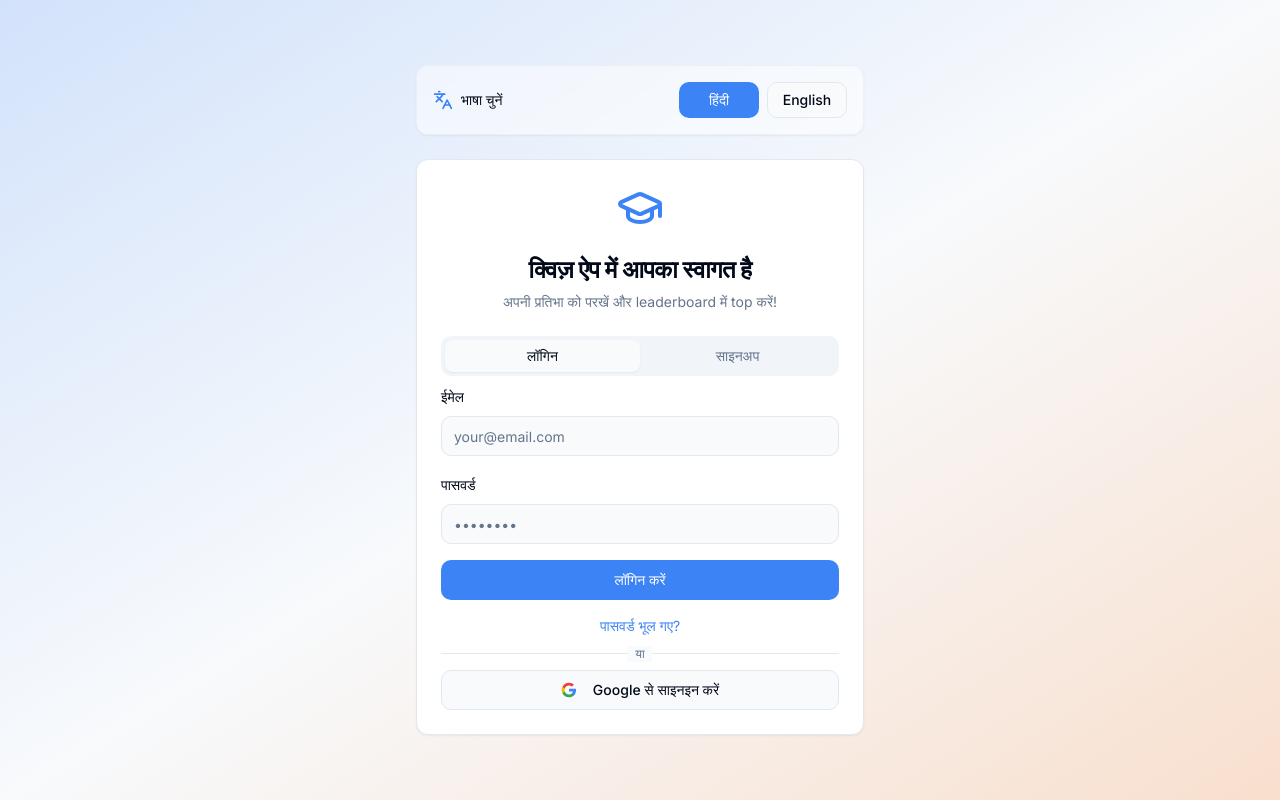
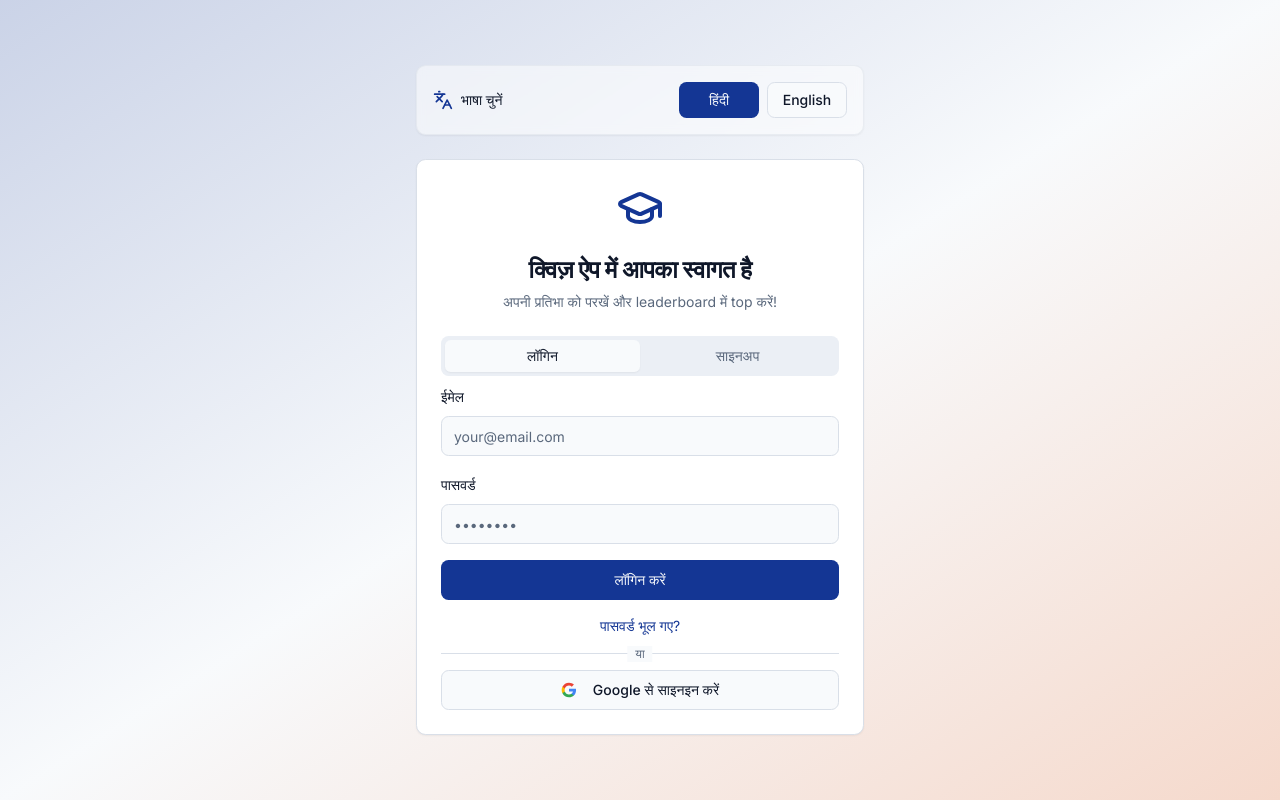
Before and after one commit to topapa547-cell/quizify-any-subject-17470, a React (Vite) app: page /auth in a window 1280 px wide. Built offline with nearby package versions, Linux system fonts and the light colour scheme.

Commit message:
Changes
Co-authored-by: topapa547-cell <244671824+topapa547-cell@users.noreply.github.com>

```diff
--- a/src/index.css
+++ b/src/index.css
@@ -8,129 +8,130 @@ All colors MUST be HSL.
 
 @layer base {
   :root {
+    /* Clean Academic — light */
     --background: 210 40% 98%;
-    --foreground: 222.2 84% 4.9%;
+    --foreground: 222 47% 11%;
 
     --card: 0 0% 100%;
-    --card-foreground: 222.2 84% 4.9%;
+    --card-foreground: 222 47% 11%;
 
     --popover: 0 0% 100%;
-    --popover-foreground: 222.2 84% 4.9%;
+    --popover-foreground: 222 47% 11%;
 
-    --primary: 217 91% 60%;
-    --primary-foreground: 0 0% 100%;
+    --primary: 224 76% 33%;
+    --primary-foreground: 210 40% 98%;
 
-    --secondary: 142 76% 36%;
-    --secondary-foreground: 0 0% 100%;
+    --secondary: 215 25% 27%;
+    --secondary-foreground: 210 40% 98%;
 
-    --muted: 210 40% 96.1%;
-    --muted-foreground: 215.4 16.3% 46.9%;
+    --muted: 214 32% 94%;
+    --muted-foreground: 215 16% 42%;
 
-    --accent: 25 95% 53%;
+    --accent: 20 91% 48%;
     --accent-foreground: 0 0% 100%;
 
-    --destructive: 0 84.2% 60.2%;
+    --destructive: 0 72% 51%;
     --destructive-foreground: 210 40% 98%;
 
-    --border: 214.3 31.8% 91.4%;
-    --input: 214.3 31.8% 91.4%;
-    --ring: 217 91% 60%;
+    --border: 214 25% 88%;
+    --input: 214 25% 88%;
+    --ring: 224 76% 33%;
 
-    --radius: 0.75rem;
+    --radius: 0.6rem;
 
-    /* Duolingo-inspired colors */
-    --success-green: 142 76% 36%;
-    --learning-blue: 199 89% 48%;
-    --warning-yellow: 45 100% 51%;
-    --energy-orange: 25 95% 53%;
+    --success-green: 158 64% 38%;
+    --learning-blue: 224 76% 45%;
+    --warning-yellow: 38 92% 50%;
+    --energy-orange: 20 91% 48%;
 
-    /* Subject colors */
-    --math-blue: 217 91% 60%;
-    --science-green: 142 76% 36%;
-    --social-orange: 25 95% 53%;
-    --hindi-purple: 271 81% 56%;
-    --english-pink: 330 81% 60%;
+    --math-blue: 224 76% 40%;
+    --science-green: 158 64% 38%;
+    --social-orange: 20 91% 48%;
+    --hindi-purple: 262 52% 47%;
+    --english-pink: 340 65% 47%;
 
-    /* League colors */
-    --bronze-color: 25 50% 50%;
-    --silver-color: 0 0% 75%;
-    --gold-color: 43 100% 50%;
-    --diamond-color: 190 100% 85%;
+    --bronze-color: 25 55% 42%;
+    --silver-color: 215 15% 65%;
+    --gold-color: 43 90% 48%;
+    --diamond-color: 190 85% 55%;
 
-    /* Gradients */
-    --quiz-gradient: linear-gradient(135deg, hsl(217 91% 60%) 0%, hsl(217 91% 70%) 100%);
-    --hero-gradient: linear-gradient(135deg, hsl(217 91% 60%) 0%, hsl(271 81% 56%) 100%);
-    --success-gradient: linear-gradient(135deg, hsl(142 76% 36%) 0%, hsl(142 76% 46%) 100%);
-    --math-gradient: linear-gradient(135deg, hsl(217 91% 60%) 0%, hsl(217 91% 50%) 100%);
-    --science-gradient: linear-gradient(135deg, hsl(142 76% 36%) 0%, hsl(142 76% 28%) 100%);
-    --social-gradient: linear-gradient(135deg, hsl(25 95% 53%) 0%, hsl(25 95% 43%) 100%);
-    --hindi-gradient: linear-gradient(135deg, hsl(271 81% 56%) 0%, hsl(271 81% 46%) 100%);
-    --english-gradient: linear-gradient(135deg, hsl(330 81% 60%) 0%, hsl(330 81% 50%) 100%);
+    --academic-gradient: linear-gradient(135deg, hsl(224 76% 33%) 0%, hsl(224 76% 22%) 100%);
+    --focus-gradient: linear-gradient(135deg, hsl(224 76% 33%) 0%, hsl(262 52% 42%) 100%);
+    --quiz-gradient: linear-gradient(135deg, hsl(224 76% 33%) 0%, hsl(224 76% 45%) 100%);
+    --hero-gradient: linear-gradient(135deg, hsl(224 76% 28%) 0%, hsl(224 76% 40%) 100%);
+    --success-gradient: linear-gradient(135deg, hsl(158 64% 38%) 0%, hsl(158 64% 30%) 100%);
+    --math-gradient: linear-gradient(135deg, hsl(224 76% 40%) 0%, hsl(224 76% 30%) 100%);
+    --science-gradient: linear-gradient(135deg, hsl(158 64% 38%) 0%, hsl(158 64% 28%) 100%);
+    --social-gradient: linear-gradient(135deg, hsl(20 91% 48%) 0%, hsl(20 91% 38%) 100%);
+    --hindi-gradient: linear-gradient(135deg, hsl(262 52% 47%) 0%, hsl(262 52% 36%) 100%);
+    --english-gradient: linear-gradient(135deg, hsl(340 65% 47%) 0%, hsl(340 65% 36%) 100%);
 
-    /* Effects */
-    --success-glow: 0 4px 20px hsla(142 76% 36% / 0.3);
-    --card-shadow: 0 2px 8px hsla(222.2 84% 4.9% / 0.08);
-    --card-hover-shadow: 0 8px 24px hsla(222.2 84% 4.9% / 0.12);
-    --transition-smooth: all 0.3s cubic-bezier(0.4, 0, 0.2, 1);
+    --success-glow: 0 4px 16px hsla(158 64% 38% / 0.18);
+    --card-shadow: 0 1px 2px hsla(222 47% 11% / 0.04), 0 1px 3px hsla(222 47% 11% / 0.06);
+    --card-hover-shadow: 0 4px 12px hsla(222 47% 11% / 0.08), 0 2px 4px hsla(222 47% 11% / 0.06);
+    --transition-smooth: all 0.25s cubic-bezier(0.4, 0, 0.2, 1);
 
-    --sidebar-background: 0 0% 98%;
-    --sidebar-foreground: 240 5.3% 26.1%;
-    --sidebar-primary: 240 5.9% 10%;
-    --sidebar-primary-foreground: 0 0% 98%;
-    --sidebar-accent: 240 4.8% 95.9%;
-    --sidebar-accent-foreground: 240 5.9% 10%;
-    --sidebar-border: 220 13% 91%;
-    --sidebar-ring: 217.2 91.2% 59.8%;
+    --sidebar-background: 210 40% 98%;
+    --sidebar-foreground: 222 47% 20%;
+    --sidebar-primary: 224 76% 33%;
+    --sidebar-primary-foreground: 210 40% 98%;
+    --sidebar-accent: 214 32% 94%;
+    --sidebar-accent-foreground: 222 47% 11%;
+    --sidebar-border: 214 25% 88%;
+    --sidebar-ring: 224 76% 33%;
   }
 
   .dark {
-    --background: 222.2 84% 4.9%;
-    --foreground: 210 40% 98%;
+    --background: 222 47% 7%;
+    --foreground: 210 40% 96%;
 
-    --card: 222.2 84% 4.9%;
-    --card-foreground: 210 40% 98%;
+    --card: 222 45% 10%;
+    --card-foreground: 210 40% 96%;
 
-    --popover: 222.2 84% 4.9%;
-    --popover-foreground: 210 40% 98%;
+    --popover: 222 45% 10%;
+    --popover-foreground: 210 40% 96%;
 
-    --primary: 217 91% 60%;
-    --primary-foreground: 0 0% 100%;
+    --primary: 217 91% 65%;
+    --primary-foreground: 222 47% 8%;
 
-    --secondary: 142 76% 36%;
-    --secondary-foreground: 0 0% 100%;
+    --secondary: 215 25% 22%;
+    --secondary-foreground: 210 40% 96%;
 
-    --muted: 217.2 32.6% 17.5%;
-    --muted-foreground: 215 20.2% 65.1%;
+    --muted: 217 33% 15%;
+    --muted-foreground: 215 20% 68%;
 
-    --accent: 25 95% 53%;
+    --accent: 20 91% 55%;
     --accent-foreground: 0 0% 100%;
 
-    --destructive: 0 62.8% 30.6%;
-    --destructive-foreground: 210 40% 98%;
+    --destructive: 0 72% 45%;
+    --destructive-foreground: 210 40% 96%;
 
-    --border: 217.2 32.6% 17.5%;
-    --input: 217.2 32.6% 17.5%;
-    --ring: 217 91% 60%;
+    --border: 217 25% 18%;
+    --input: 217 25% 18%;
+    --ring: 217 91% 65%;
 
-    --quiz-gradient: linear-gradient(135deg, hsl(217 91% 60%) 0%, hsl(217 91% 70%) 100%);
-    --hero-gradient: linear-gradient(135deg, hsl(217 91% 60%) 0%, hsl(271 81% 56%) 100%);
-    --success-gradient: linear-gradient(135deg, hsl(142 76% 36%) 0%, hsl(142 76% 46%) 100%);
-    --math-gradient: linear-gradient(135deg, hsl(217 91% 60%) 0%, hsl(217 91% 50%) 100%);
-    --science-gradient: linear-gradient(135deg, hsl(142 76% 36%) 0%, hsl(142 76% 28%) 100%);
-    --social-gradient: linear-gradient(135deg, hsl(25 95% 53%) 0%, hsl(25 95% 43%) 100%);
-    --hindi-gradient: linear-gradient(135deg, hsl(271 81% 56%) 0%, hsl(271 81% 46%) 100%);
-    --english-gradient: linear-gradient(135deg, hsl(330 81% 60%) 0%, hsl(330 81% 50%) 100%);
-    --success-glow: 0 4px 20px hsla(142 76% 36% / 0.4);
-    --card-shadow: 0 2px 8px hsla(0 0% 0% / 0.2);
-    --card-hover-shadow: 0 8px 24px hsla(0 0% 0% / 0.3);
-    --sidebar-background: 240 5.9% 10%;
-    --sidebar-foreground: 240 4.8% 95.9%;
-    --sidebar-primary: 224.3 76.3% 48%;
-    --sidebar-primary-foreground: 0 0% 100%;
-    --sidebar-accent: 240 3.7% 15.9%;
-    --sidebar-accent-foreground: 240 4.8% 95.9%;
-    --sidebar-border: 240 3.7% 15.9%;
-    --sidebar-ring: 217.2 91.2% 59.8%;
+    --academic-gradient: linear-gradient(135deg, hsl(217 91% 50%) 0%, hsl(224 76% 30%) 100%);
+    --focus-gradient: linear-gradient(135deg, hsl(217 91% 55%) 0%, hsl(262 52% 45%) 100%);
+    --quiz-gradient: linear-gradient(135deg, hsl(217 91% 55%) 0%, hsl(217 91% 45%) 100%);
+    --hero-gradient: linear-gradient(135deg, hsl(224 76% 35%) 0%, hsl(224 76% 22%) 100%);
+    --success-gradient: linear-gradient(135deg, hsl(158 64% 40%) 0%, hsl(158 64% 30%) 100%);
+    --math-gradient: linear-gradient(135deg, hsl(217 91% 55%) 0%, hsl(217 91% 40%) 100%);
+    --science-gradient: linear-gradient(135deg, hsl(158 64% 40%) 0%, hsl(158 64% 28%) 100%);
+    --social-gradient: linear-gradient(135deg, hsl(20 91% 55%) 0%, hsl(20 91% 42%) 100%);
+    --hindi-gradient: linear-gradient(135deg, hsl(262 52% 55%) 0%, hsl(262 52% 40%) 100%);
+    --english-gradient: linear-gradient(135deg, hsl(340 65% 55%) 0%, hsl(340 65% 40%) 100%);
+    --success-glow: 0 4px 16px hsla(158 64% 40% / 0.28);
+    --card-shadow: 0 1px 2px hsla(0 0% 0% / 0.4), 0 1px 3px hsla(0 0% 0% / 0.3);
+    --card-hover-shadow: 0 4px 14px hsla(0 0% 0% / 0.45), 0 2px 6px hsla(0 0% 0% / 0.35);
+
+    --sidebar-background: 222 47% 8%;
+    --sidebar-foreground: 210 40% 92%;
+    --sidebar-primary: 217 91% 65%;
+    --sidebar-primary-foreground: 222 47% 8%;
+    --sidebar-accent: 217 33% 15%;
+    --sidebar-accent-foreground: 210 40% 96%;
+    --sidebar-border: 217 25% 18%;
+    --sidebar-ring: 217 91% 65%;
   }
 }
 
@@ -139,10 +140,21 @@ All colors MUST be HSL.
     @apply border-border;
   }
 
+  html {
+    font-family: 'Inter', ui-sans-serif, system-ui, -apple-system, sans-serif;
+    font-feature-settings: 'cv02', 'cv03', 'cv04', 'cv11';
+  }
+
   body {
-    @apply bg-background text-foreground;
+    @apply bg-background text-foreground antialiased;
+  }
+
+  h1, h2, h3, h4 {
+    font-family: 'Fraunces', ui-serif, Georgia, serif;
+    letter-spacing: -0.01em;
   }
 }
+
 
 /* Animation for Daily Challenge Popup */
 @keyframes slide-in-right {
```
